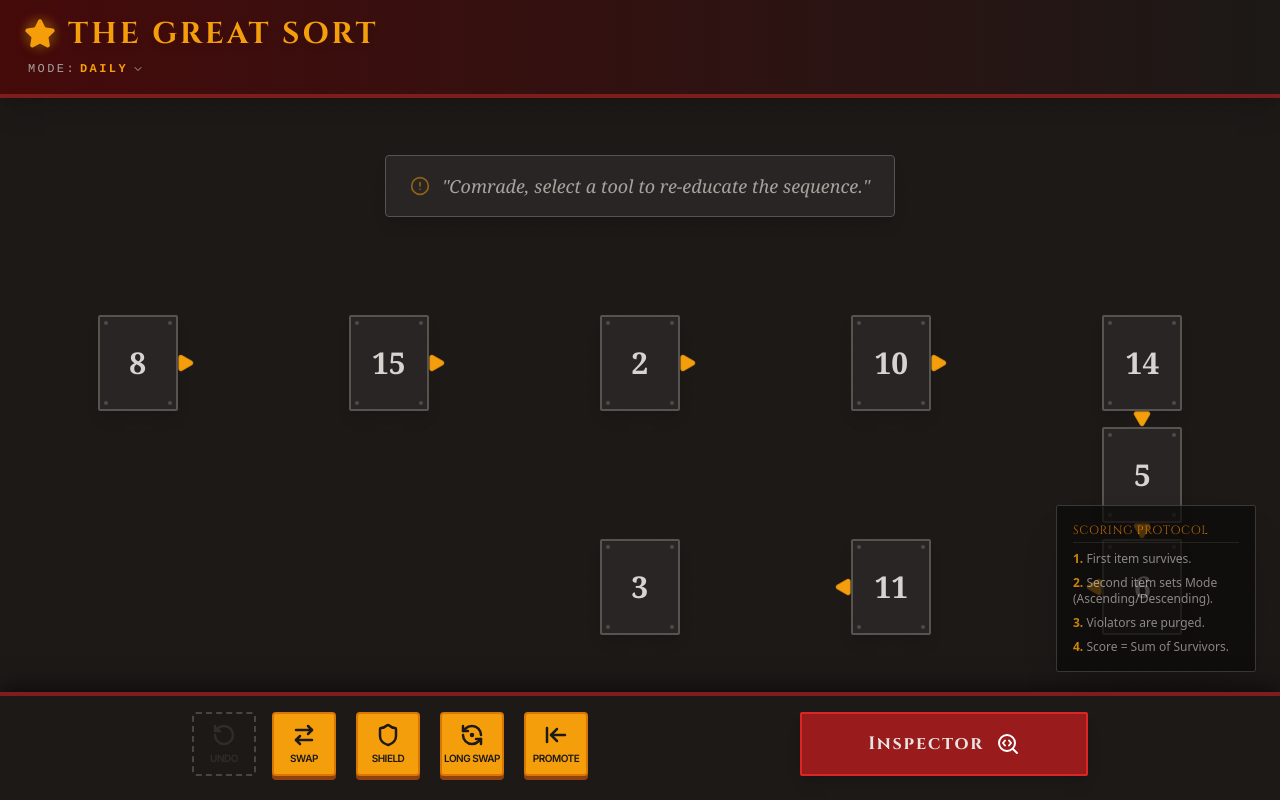
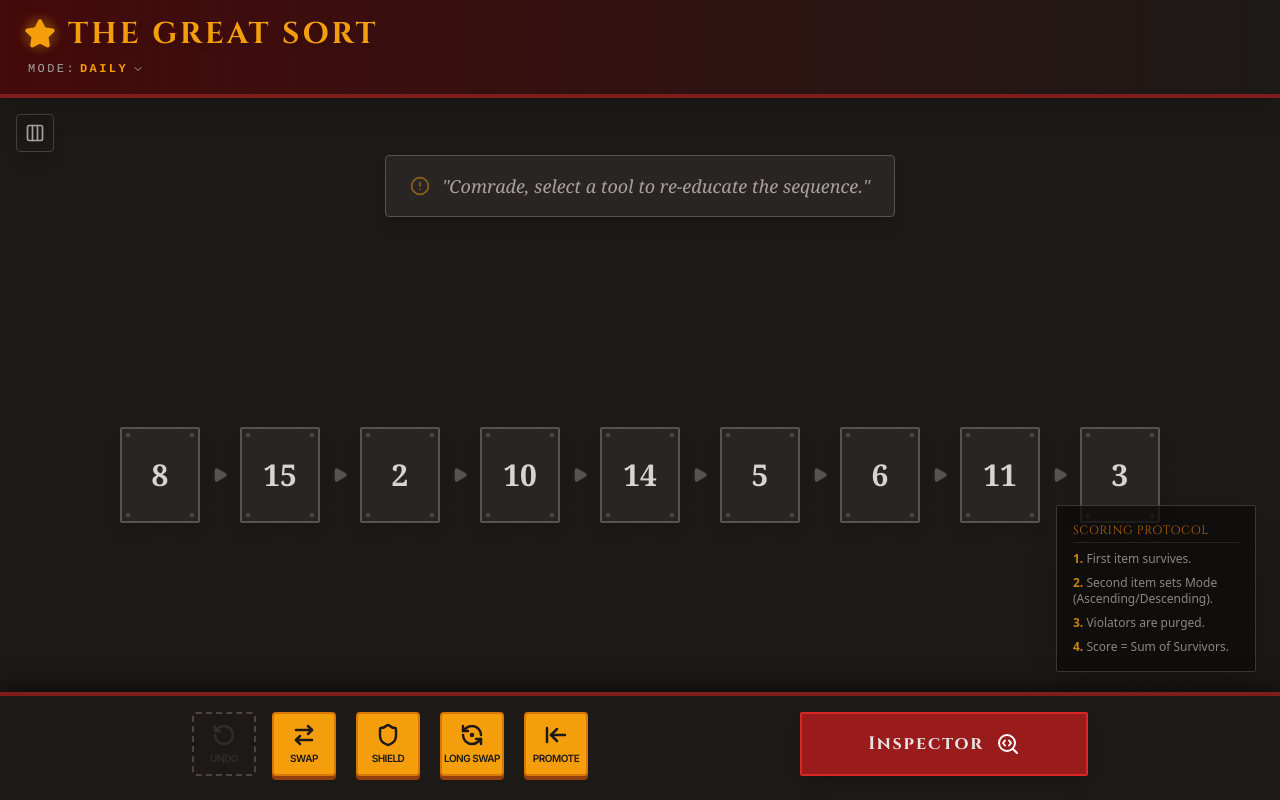
Before and after one commit to poeticmatter/TheGreatSort, a React (Vite) app: page / in a window 1280 px wide. Built offline with nearby package versions, Linux system fonts and the light colour scheme.

Commit message:
horizontal and vertical views

```diff
--- a/src/App.tsx
+++ b/src/App.tsx
@@ -1,6 +1,7 @@
-import React from 'react';
+import React, { useEffect } from 'react';
+import { Rows3, Columns3 } from 'lucide-react';
 import Card from './components/Card';
-import InventoryGrid from './components/InventoryGrid';
+import InventoryGrid, { LayoutType } from './components/InventoryGrid';
 import { GamePhase } from '../types';
 import { useGame } from './hooks/useGame';
 import { useDailyLock } from './hooks/useDailyLock';
@@ -26,6 +27,22 @@ export default function TheGreatSort() {
 
 function TheGreatSortContent() {
   const { state, actions } = useGame();
+
+  // Layout Management with Persistence
+  const [layout, setLayout] = React.useState<LayoutType>('HORIZONTAL_STRIP');
+
+  useEffect(() => {
+    const saved = localStorage.getItem('preferredLayout') as LayoutType;
+    if (saved && (saved === 'VERTICAL_LIST' || saved === 'HORIZONTAL_STRIP')) {
+      setLayout(saved);
+    }
+  }, []);
+
+  const toggleLayout = () => {
+    const next = layout === 'HORIZONTAL_STRIP' ? 'VERTICAL_LIST' : 'HORIZONTAL_STRIP';
+    setLayout(next);
+    localStorage.setItem('preferredLayout', next);
+  };
 
   // Daily Lock Integration
   const today = getTodayDateString();
@@ -153,6 +170,15 @@ function TheGreatSortContent() {
                 isLocked={isLocked}
               />
 
+              {/* --- VIEW TOGGLE --- */}
+              <button
+                onClick={toggleLayout}
+                className="absolute top-4 left-4 z-40 p-2 bg-stone-900/80 border border-stone-700 rounded text-stone-400 hover:text-amber-500 hover:border-amber-500 transition-all shadow-lg backdrop-blur-sm"
+                title="Toggle View"
+              >
+                  {layout === 'VERTICAL_LIST' ? <Rows3 size={20} /> : <Columns3 size={20} />}
+              </button>
+
               {/* --- CARDS GRID --- */}
               <div className="flex-1 flex items-center justify-center w-full">
                   {state.list.length > 0 ? (
@@ -163,6 +189,7 @@ function TheGreatSortContent() {
                       onItemClick={handleCardClickWrapper}
                       disabled={isGameDisabled}
                       disabledIndices={disabledIndices}
+                      layout={layout}
                     />
                   ) : (
                     state.gameMode === 'DAILY' && state.phase === GamePhase.RESULTS && (
--- a/src/components/DailyAudit.tsx
+++ b/src/components/DailyAudit.tsx
@@ -197,7 +197,7 @@ export const DailyAudit: React.FC<DailyAuditProps> = ({ date, userHighScore, onC
                                     <InventoryGrid
                                         sequence={step.list}
                                         highlightIndices={highlightIndices}
-                                        layout="GRID_STANDARD"
+                                        layout="HORIZONTAL_STRIP"
                                     />
                                 </div>
 
--- a/src/components/InventoryGrid.tsx
+++ b/src/components/InventoryGrid.tsx
@@ -1,13 +1,12 @@
 import React from 'react';
 import Card from './Card';
 import { CardItem } from '../../types';
+import { Play } from 'lucide-react';
+
 
 export type LayoutType =
   | 'VERTICAL_LIST'
-  | 'VERTICAL_STAGGER'
-  | 'HORIZONTAL_STRIP'
-  | 'GRID_STANDARD'
-  | 'GRID_SNAKE';
+  | 'HORIZONTAL_STRIP';
 
 export interface InventoryGridProps {
   sequence: CardItem[];
@@ -22,73 +21,11 @@ export interface InventoryGridProps {
   disabledIndices?: number[];
 }
 
-/**
- * Calculates grid position for the "Snake" layout.
- * Rows of 5, winding back and forth.
- */
-const getSnakePosition = (index: number): React.CSSProperties => {
-  const cycle = Math.floor(index / 12);
-  const localIndex = index % 12;
-  const baseRow = cycle * 4;
-  let col = 0;
-  let row = 0;
 
-  if (localIndex < 5) {
-    // 0, 1, 2, 3, 4 -> Row 1, Col 1..5
-    row = 1;
-    col = localIndex + 1;
-  } else if (localIndex === 5) {
-    // 5 -> Row 2, Col 5
-    row = 2;
-    col = 5;
-  } else if (localIndex < 11) {
-    // 6, 7, 8, 9, 10 -> Row 3, Col 5..1
-    row = 3;
-    col = 11 - localIndex;
-  } else {
-    // 11 -> Row 4, Col 1
-    row = 4;
-    col = 1;
-  }
-
-  return {
-    gridColumn: col,
-    gridRow: baseRow + row,
-  };
-};
-
-/**
- * Calculates direction arrow for the "Snake" layout.
- */
-const getSnakeDirection = (index: number, total: number): 'right' | 'left' | 'down' | null => {
-  if (index >= total - 1) return null; // No arrow for the last item
-
-  const localIndex = index % 12;
-
-  // Row 1: 0, 1, 2, 3 -> Right (4 is end of row)
-  if (localIndex < 4) return 'right';
-
-  // End of Row 1: 4 -> Down
-  if (localIndex === 4) return 'down';
-
-  // Row 2: 5 -> Down
-  if (localIndex === 5) return 'down';
-
-  // Row 3: 6, 7, 8, 9 -> Left (10 is end of row)
-  if (localIndex >= 6 && localIndex < 10) return 'left';
-
-  // End of Row 3: 10 -> Down
-  if (localIndex === 10) return 'down';
-
-  // Row 4: 11 -> Down
-  if (localIndex === 11) return 'down';
-
-  return 'right'; // Fallback
-};
 
 export const InventoryGrid: React.FC<InventoryGridProps> = ({
   sequence,
-  layout = 'GRID_SNAKE',
+  layout = 'HORIZONTAL_STRIP',
   highlightIndices = [],
   selectedIndex = null,
   candidateIndices = [],
@@ -104,49 +41,15 @@ export const InventoryGrid: React.FC<InventoryGridProps> = ({
 
   switch (layout) {
     case 'VERTICAL_LIST':
-      layoutClasses = "flex flex-col items-center gap-4 py-4";
-      break;
-
-    case 'VERTICAL_STAGGER':
-      // Two columns, items will be offset via inline style or class on the item
-      layoutClasses = "grid grid-cols-2 gap-x-4 gap-y-8 justify-items-center py-8";
+      layoutClasses = "flex flex-col items-center gap-2 py-4";
       break;
 
     case 'HORIZONTAL_STRIP':
-      // Overflow handling:
-      // The requirement says "Must handle its own scrolling (overflow-x: auto) and hide the scrollbar if possible".
-      // We use 'overflow-x-auto' and hide scrollbar classes.
-      layoutClasses = "flex flex-row gap-4 overflow-x-auto px-4 py-8 items-center scrollbar-hide snap-x";
-      break;
-
-    case 'GRID_STANDARD':
-      // Standard LTR wrapping
-      layoutClasses = "flex flex-wrap justify-center gap-4 py-4";
-      break;
-
-    case 'GRID_SNAKE':
     default:
-      // Existing Snake Grid logic (originally 5 columns)
-      layoutClasses = "grid grid-cols-5 gap-x-2 gap-y-4 justify-items-center perspective-[1000px] py-4";
+      // Centered strip that scrolls if needed
+      layoutClasses = "flex flex-row gap-2 overflow-x-auto px-4 py-8 items-center scrollbar-hide snap-x w-fit mx-auto max-w-full";
       break;
   }
-
-  // Helper for Stagger Offset
-  // Even-numbered items should be visually offset downwards.
-  const getStaggerStyle = (index: number): React.CSSProperties | undefined => {
-    if (layout === 'VERTICAL_STAGGER' && index % 2 === 1) {
-       // Requirement says "Even-numbered items".
-       // Often 0-indexed means 0, 2, 4 are "First, Third, Fifth".
-       // If user means "Even numbered" as in 2nd, 4th item (indices 1, 3, 5)...
-       // "Even-numbered items should be visually offset...".
-       // If I offset index 0, 2, 4... the top left one is lower?
-       // Let's assume index 1, 3 (2nd, 4th) are offset to create zig-zag if columns are side-by-side.
-       // Actually, usually 0 is top left, 1 is top right.
-       // If I offset 1 (odd index), it goes down.
-       return { transform: 'translateY(2rem)' };
-    }
-    return undefined;
-  };
 
   return (
     <div className={`${baseContainerClasses} ${disabled ? 'grayscale pointer-events-none opacity-50' : ''}`}>
@@ -166,51 +69,32 @@ export const InventoryGrid: React.FC<InventoryGridProps> = ({
         {sequence.map((item, idx) => {
           const isSelected = (selectedIndex === idx) || highlightIndices.includes(idx);
           const isCandidate = candidateIndices.includes(idx);
-
-          // Layout-specific Props
-          let itemStyle: React.CSSProperties | undefined;
-          let mobileDirection: 'right' | 'left' | 'down' | null = null;
-          let disableResponsiveOverrides = true; // We control layout explicitly now
-
-          if (layout === 'GRID_SNAKE') {
-            itemStyle = getSnakePosition(idx);
-            mobileDirection = getSnakeDirection(idx, sequence.length);
-            disableResponsiveOverrides = true; // Force snake logic at all times if selected
-          } else if (layout === 'VERTICAL_STAGGER') {
-             // Apply stagger offset
-             const stagger = getStaggerStyle(idx);
-             if (stagger) itemStyle = stagger;
-          }
+          const isLast = idx === sequence.length - 1;
 
           // For Horizontal Strip, snap alignment
-          const wrapperClass = layout === 'HORIZONTAL_STRIP' ? 'snap-center flex-shrink-0' : '';
+          const wrapperClass = layout === 'HORIZONTAL_STRIP' ? 'snap-center flex-shrink-0 flex items-center' : 'flex flex-col items-center';
 
           return (
-            <div key={item.id} className={wrapperClass} style={{ display: 'contents' }}>
-               {/* Wrapper div might interfere with Grid layouts (Snake/Stagger) if 'display: contents' isn't used or if not needed.
-                   For Flex layouts (List, Strip, Standard), a wrapper is fine or we pass className to Card?
-                   Card accepts style. Wrapper is safer for 'snap-center' but Card is the visual element.
-                   Let's just pass class to Card? Card doesn't accept className.
-                   We'll wrap if needed, but for Grid Layouts, wrapper breaks grid placement unless display: contents.
-                   'display: contents' removes the box from the tree, so 'snap-center' on it might do nothing?
-                   Actually 'display: contents' makes children direct children of grid container.
-                   So Card becomes direct child.
-                   Card has 'onClick', 'item', etc.
-
-                   Let's stick to Card as direct child for Grids.
-                   For Horizontal Strip, we might need a wrapper to hold width? Card has fixed width.
-               */}
+            <React.Fragment key={item.id}>
+              <div className={wrapperClass} style={layout === 'HORIZONTAL_STRIP' ? undefined : { display: 'contents' }}>
                  <Card
                    item={item}
-                 style={itemStyle}
-                 mobileDirection={mobileDirection}
-                 disableResponsiveOverrides={disableResponsiveOverrides}
+                   // We disable the internal arrows of the Card since we are rendering them externally
+                   mobileDirection={null}
+                   disableResponsiveOverrides={true}
                    onClick={(itm) => !disabled && onItemClick && onItemClick(itm)}
                    isSelected={isSelected}
                    isTargetCandidate={isCandidate}
                    isDisabled={disabledIndices.includes(idx)}
                  />
               </div>
+
+              {!isLast && (
+                  <div className={`text-stone-600 ${layout === 'VERTICAL_LIST' ? 'rotate-90 py-1' : 'mx-1'}`}>
+                      <Play size={16} fill="currentColor" />
+                  </div>
+              )}
+            </React.Fragment>
           );
         })}
       </div>
```
Lines whose indentation alone changed are shown as unchanged.
